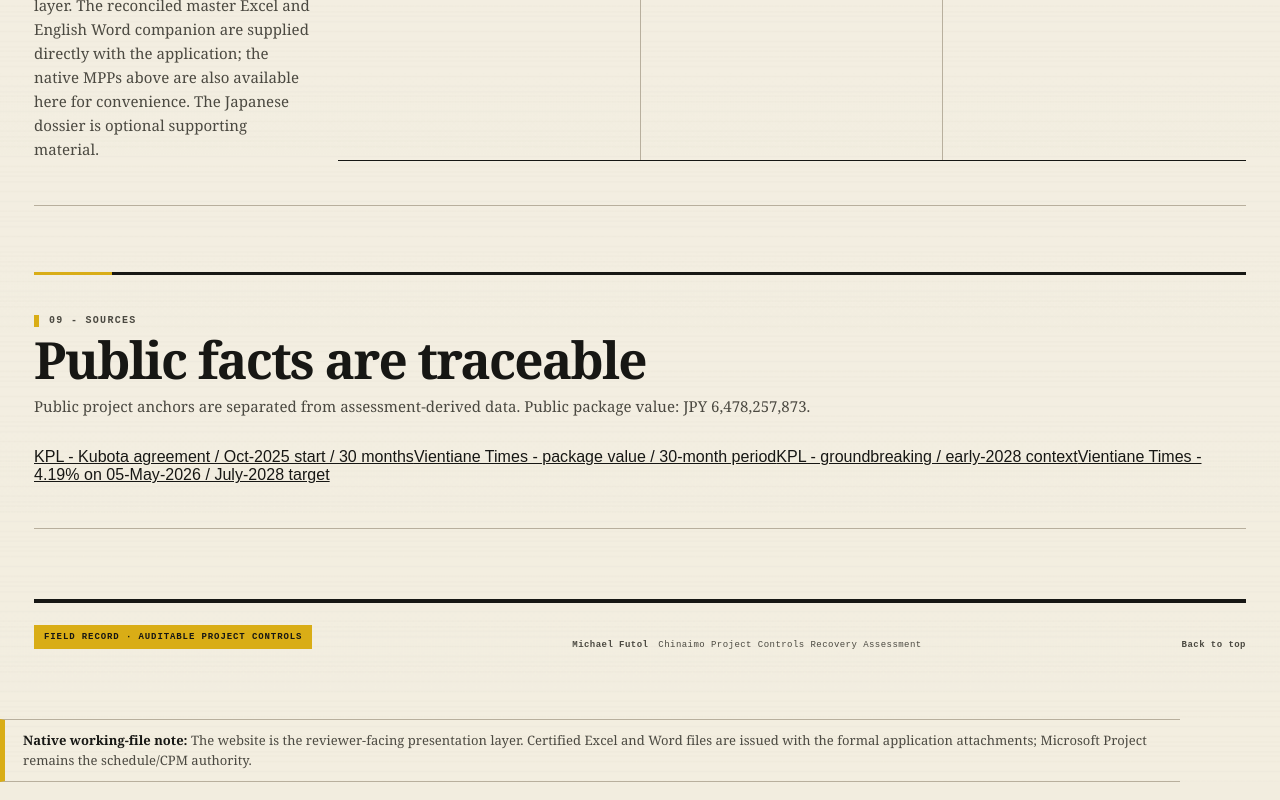
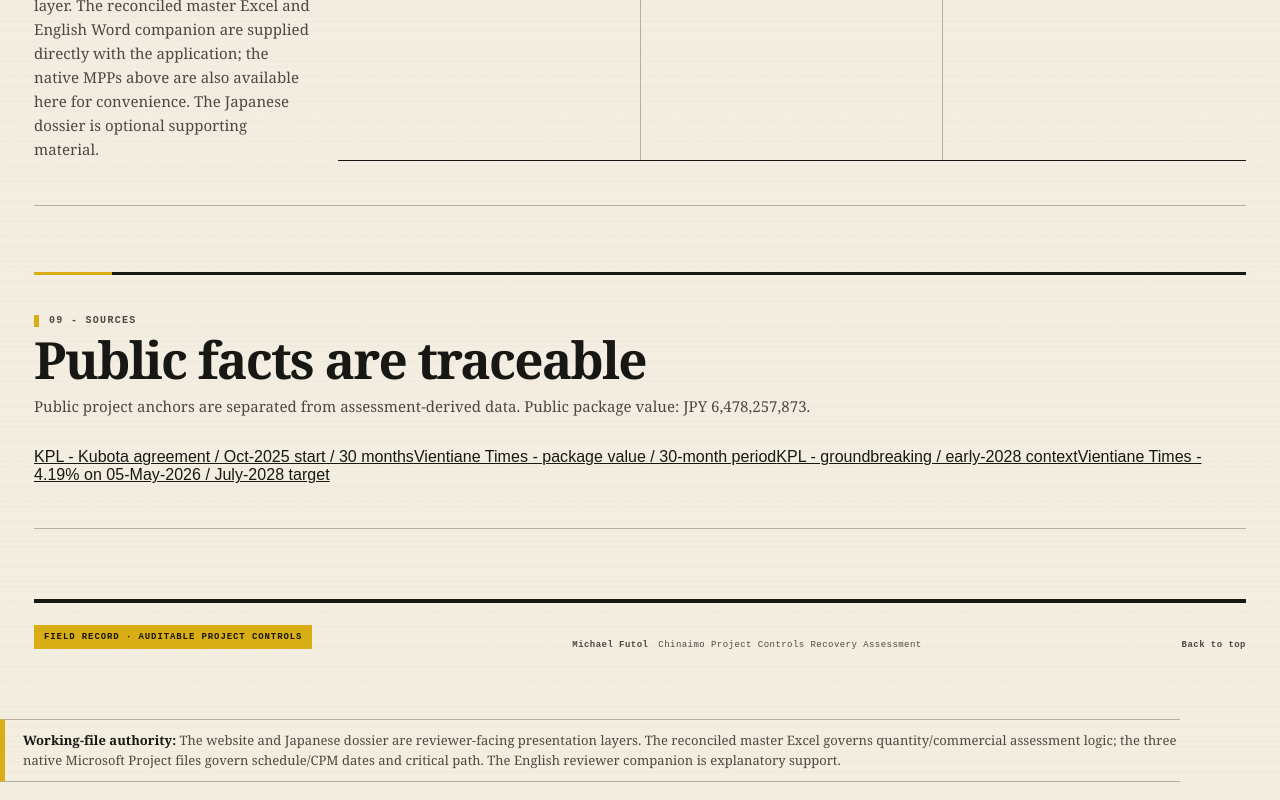
Before and after one commit to michaelfutol/Michael-Futol-Chinaimo-Project-Controls, a Next.js app: page / in a window 1280 px wide. Shown: the part 5678-6478 px from the top of the page. Built offline with nearby package versions, Linux system fonts and the light colour scheme.

Commit message:
web: clarify final working-file authority

```diff
--- a/app/SubmissionFileGuard.tsx
+++ b/app/SubmissionFileGuard.tsx
@@ -1,5 +1,5 @@
 export default function SubmissionFileGuard(){
   return <aside id="submission-file-note" className="notice" style={{margin:'18px auto',maxWidth:'1180px'}}>
-    <b>Native working-file note:</b> The website is the reviewer-facing presentation layer. Certified Excel and Word files are issued with the formal application attachments; Microsoft Project remains the schedule/CPM authority.
+    <b>Working-file authority:</b> The website and Japanese dossier are reviewer-facing presentation layers. The reconciled master Excel governs quantity/commercial assessment logic; the three native Microsoft Project files govern schedule/CPM dates and critical path. The English reviewer companion is explanatory support.
   </aside>;
 }
```
